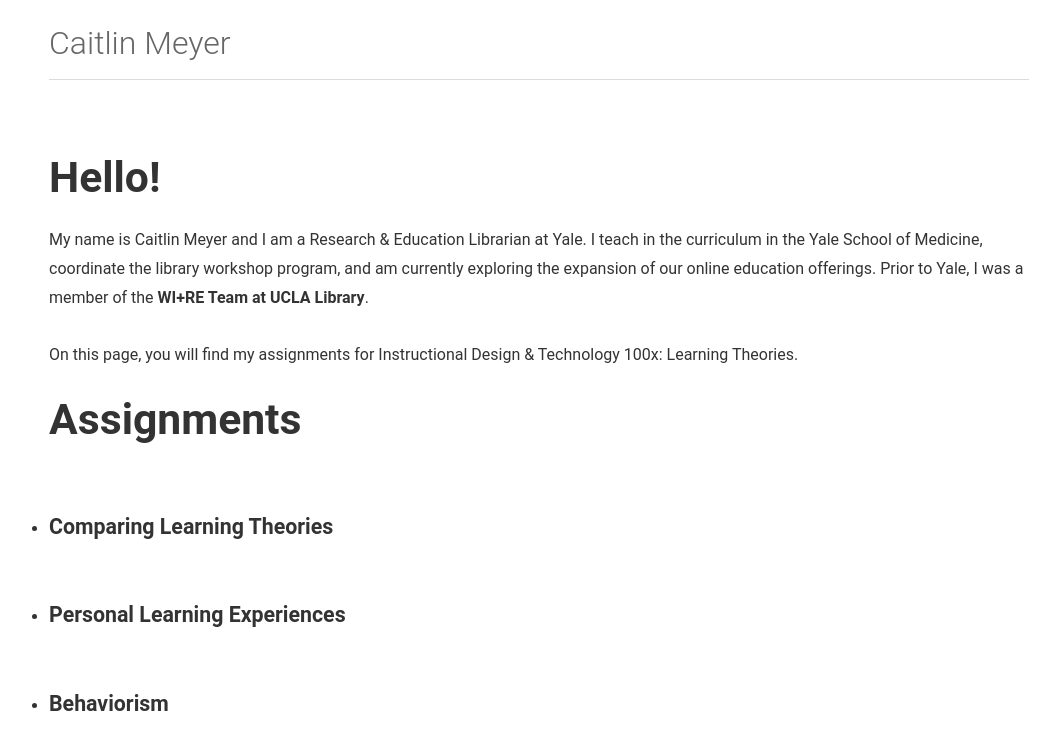
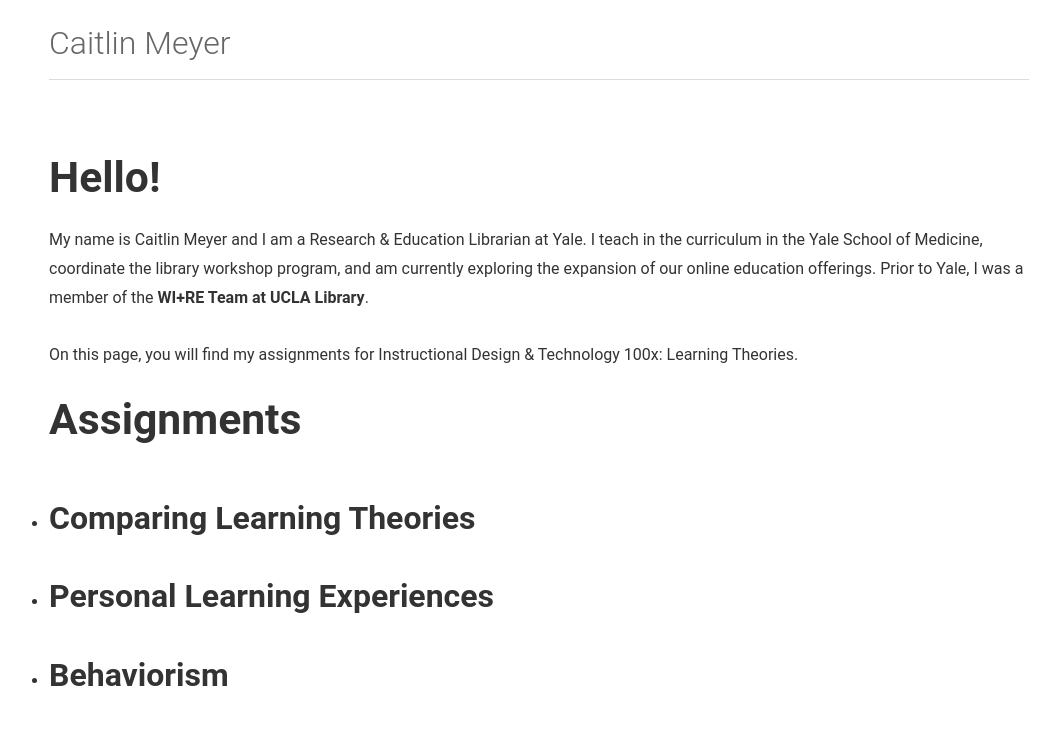
Before and after one commit to caitlinmeyer/IDT, a Jekyll site: the page built from index.html, in a window 1280 px wide. Shown: the top 750 px of the page, without its empty margins (101-1155 px from the left). Built offline with Jekyll 4.4.1, drawn with Linux system fonts in a browser that asks for light colours; the list of posts is cut into pages by our own code.

```diff
--- a/index.html
+++ b/index.html
@@ -9,7 +9,7 @@ On this page, you will find my assignments for Instructional Design & Technology
 <h1>Assignments</h1>
 <!-- Pages -->
 <ul>
-	&emsp;<li><h3><a href="/comparing-learning-theories">Comparing Learning Theories</a></h3></li>
-	&emsp;<li><h3><a href="/personal-learning-experiences">Personal Learning Experiences</a></h3></li>
-	&emsp;<li><h3><a href="/behaviorism">Behaviorism</a></h3></li>
+	<li><h2><a href="/IDT100x/comparing-learning-theories">Comparing Learning Theories</a></h2></li>
+	<li><h2><a href="/IDT100x/personal-learning-experiences">Personal Learning Experiences</a></h2></li>
+	<li><h2><a href="/IDT100x/behaviorism">Behaviorism</a></h3></li></h2>
 	</ul>
```
